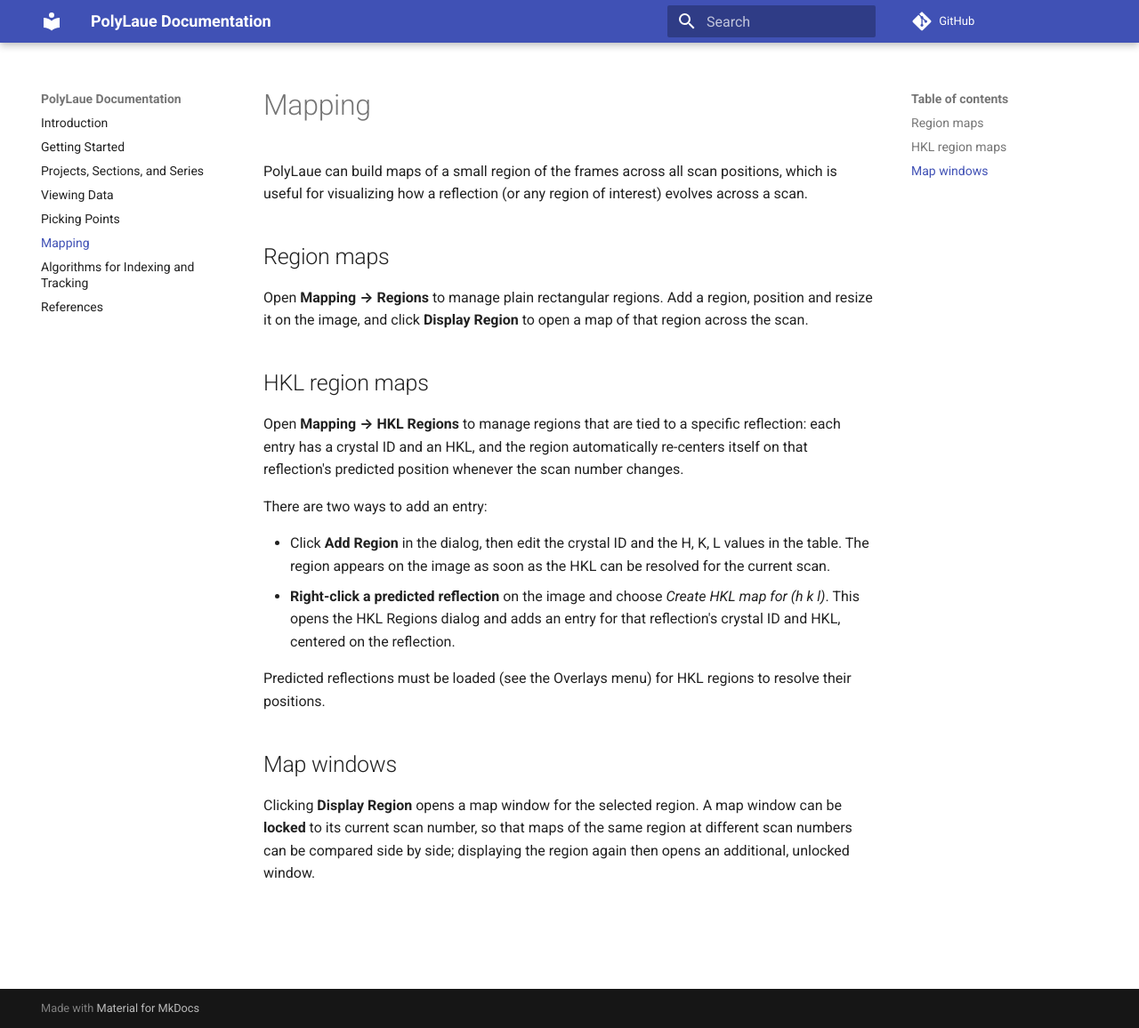
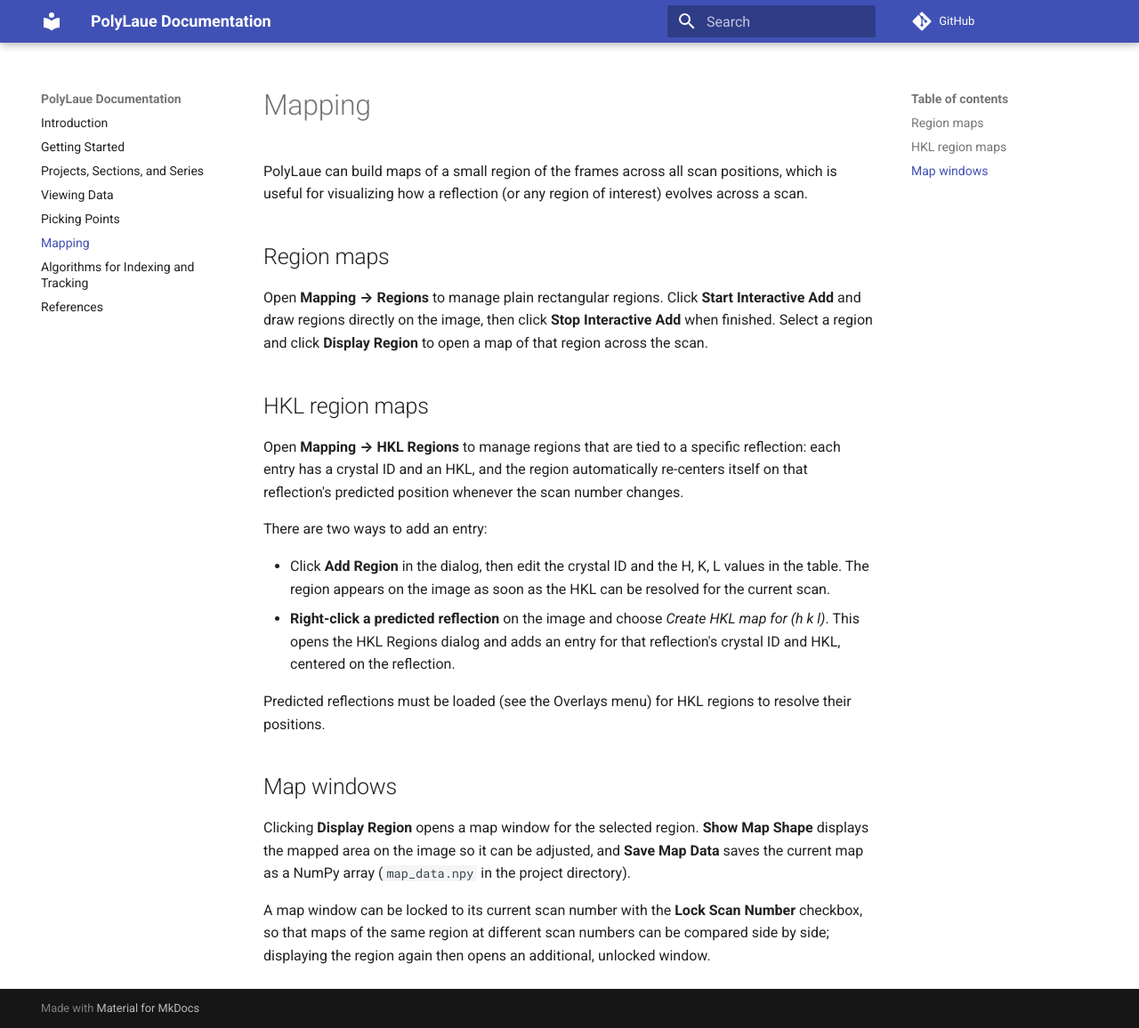
Before and after one commit to PolyLaue/polylaue.github.io, an MkDocs documentation site: the page built from docs/mapping.md, in a window 1280 px wide and 1156 px high. Shown: the whole window at 89% size. Built offline with MkDocs 1.6.1 and Material for MkDocs 9.7.7, drawn with Linux system fonts in a browser that asks for light colours; comment, search, counter and statistics services are not loaded.

Commit message:
Fix UI labels and wording in the user guide
Use the actual Regions dialog button names (Start/Stop Interactive
Add) and describe the map window controls, match the README's update
command and repository URL, mention ASCII output files, and explain
what a file's mtime represents.

Signed-off-by: Patrick Avery <patrick.avery@kitware.com>

```diff
--- a/docs/mapping.md
+++ b/docs/mapping.md
@@ -6,9 +6,10 @@ region of interest) evolves across a scan.
 
 ## Region maps
 
-Open **Mapping → Regions** to manage plain rectangular regions. Add a
-region, position and resize it on the image, and click **Display Region**
-to open a map of that region across the scan.
+Open **Mapping → Regions** to manage plain rectangular regions. Click
+**Start Interactive Add** and draw regions directly on the image, then
+click **Stop Interactive Add** when finished. Select a region and click
+**Display Region** to open a map of that region across the scan.
 
 ## HKL region maps
 
@@ -33,7 +34,11 @@ regions to resolve their positions.
 ## Map windows
 
 Clicking **Display Region** opens a map window for the selected region.
-A map window can be **locked** to its current scan number, so that maps
-of the same region at different scan numbers can be compared side by
-side; displaying the region again then opens an additional, unlocked
-window.
+**Show Map Shape** displays the mapped area on the image so it can be
+adjusted, and **Save Map Data** saves the current map as a NumPy array
+(`map_data.npy` in the project directory).
+
+A map window can be locked to its current scan number with the **Lock
+Scan Number** checkbox, so that maps of the same region at different
+scan numbers can be compared side by side; displaying the region again
+then opens an additional, unlocked window.
```
Also changed, not shown: docs/getting-started.md (+3 -3 lines), docs/index.md (+2 -2 lines), docs/viewing.md (+4 -2 lines).
